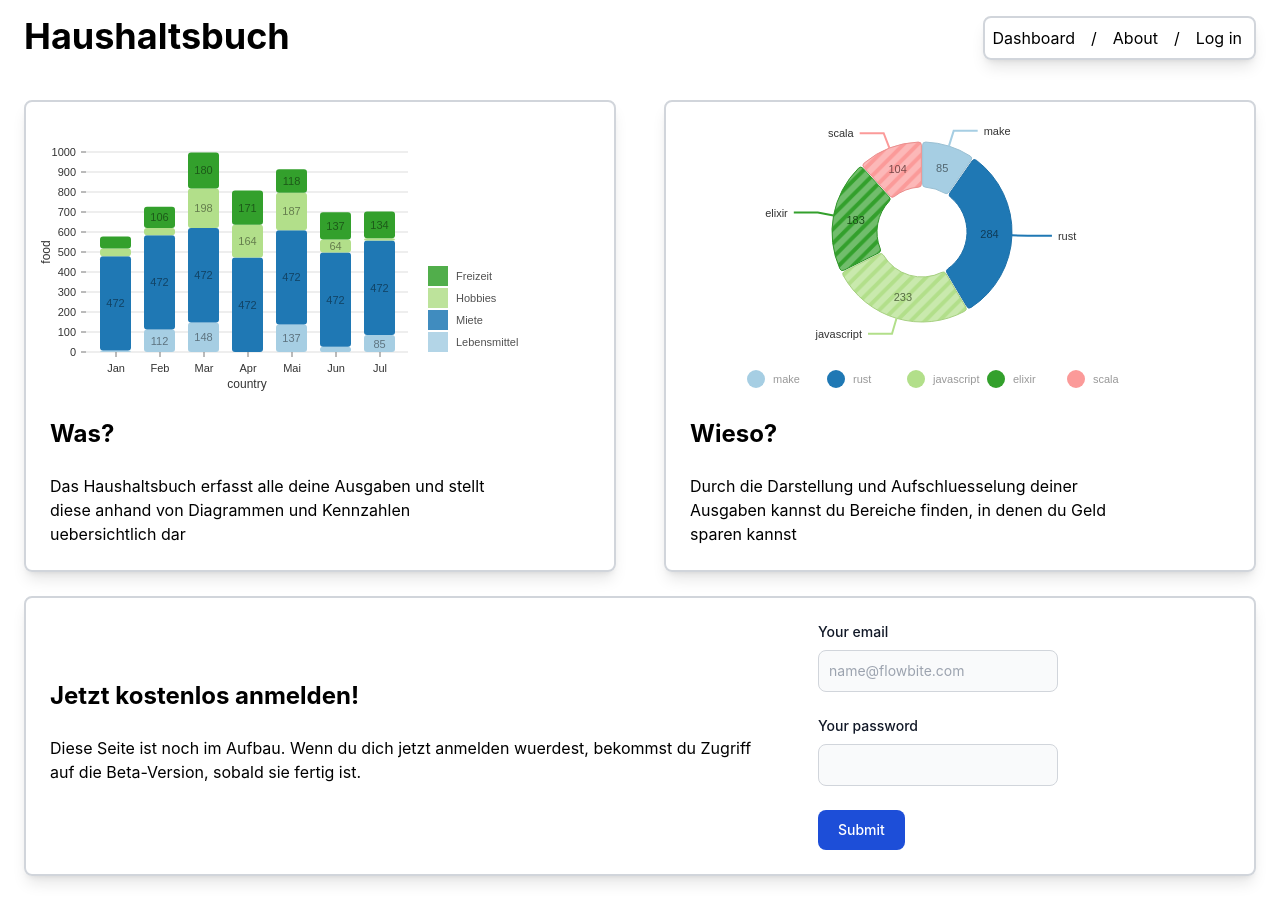
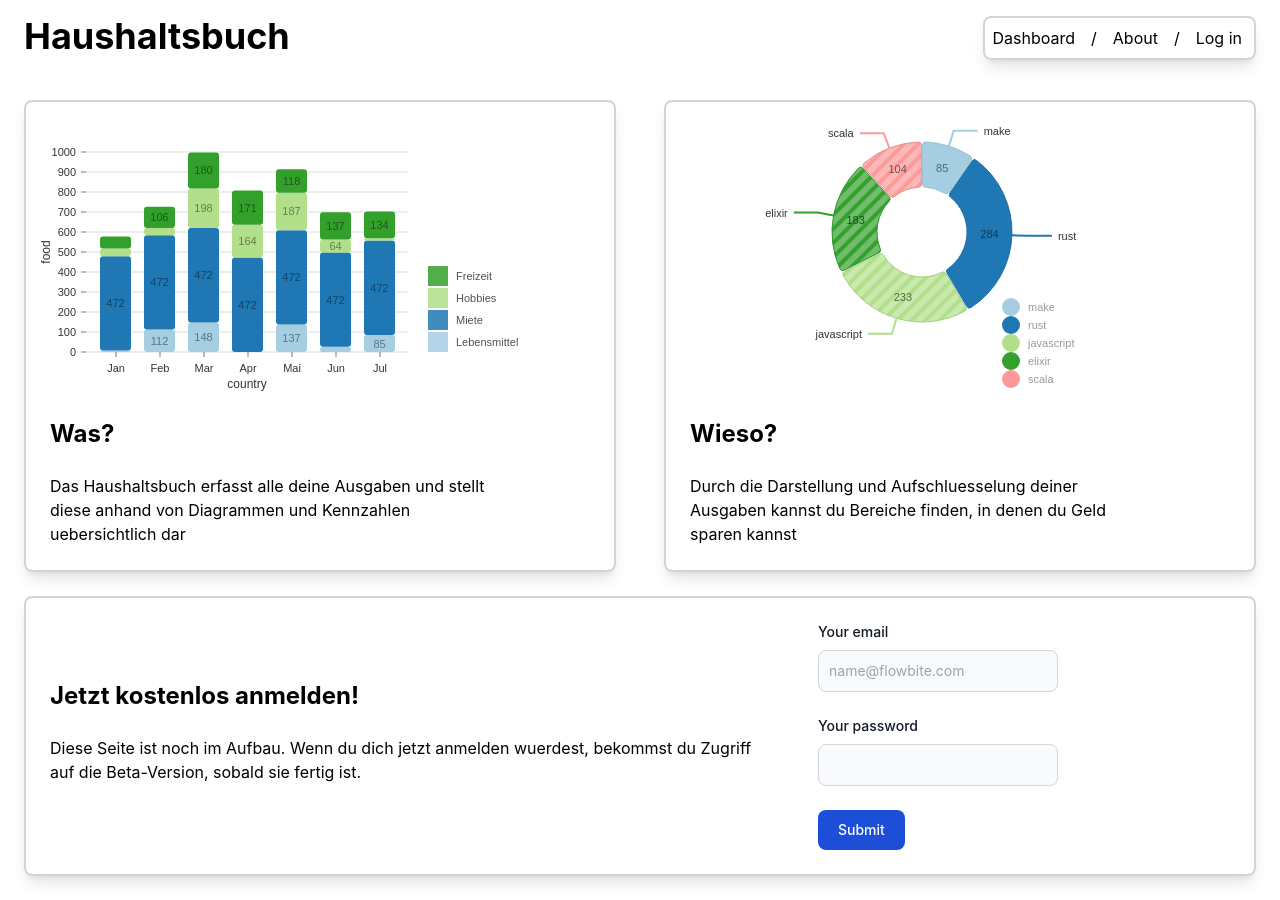
Before and after one commit to zmzlois/nivo-nextjs, a Next.js app in the folder my-project/: page / in a window 1280 px wide. Built offline with nearby package versions, Linux system fonts and the light colour scheme.

Commit message:
Piechart legend now column

```diff
--- a/my-project/components/index/nivo-charts/piechart.tsx
+++ b/my-project/components/index/nivo-charts/piechart.tsx
@@ -113,12 +113,12 @@ const MyResponsivePie = ({ data /* see data tab */ }: any) => (
         legends={[
             {
                 anchor: 'bottom',
-                direction: 'row',
+                direction: 'column',
                 justify: false,
-                translateX: 0,
+                translateX: 130,
                 translateY: 66,
-                itemsSpacing: 50,
-                itemWidth: 30,
+                itemsSpacing: 0,
+                itemWidth: 100,
                 itemHeight: 18,
                 itemTextColor: '#999',
                 itemDirection: 'left-to-right',
```
